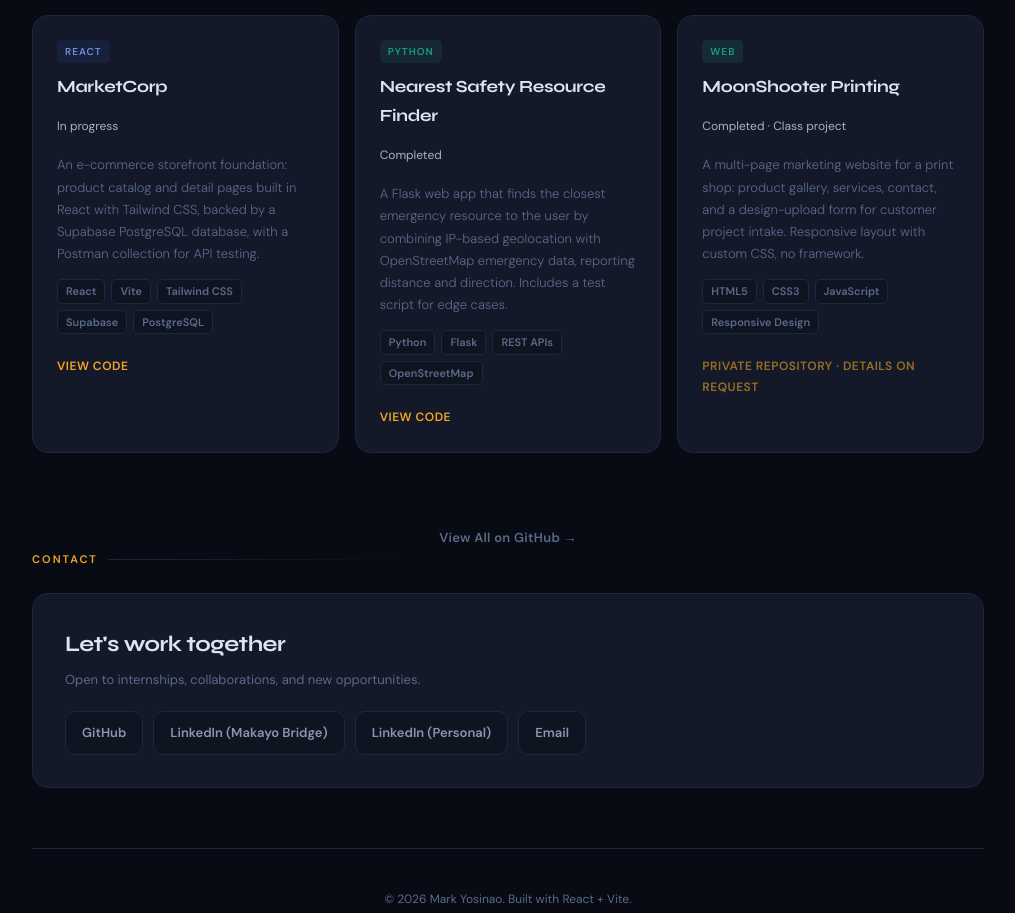
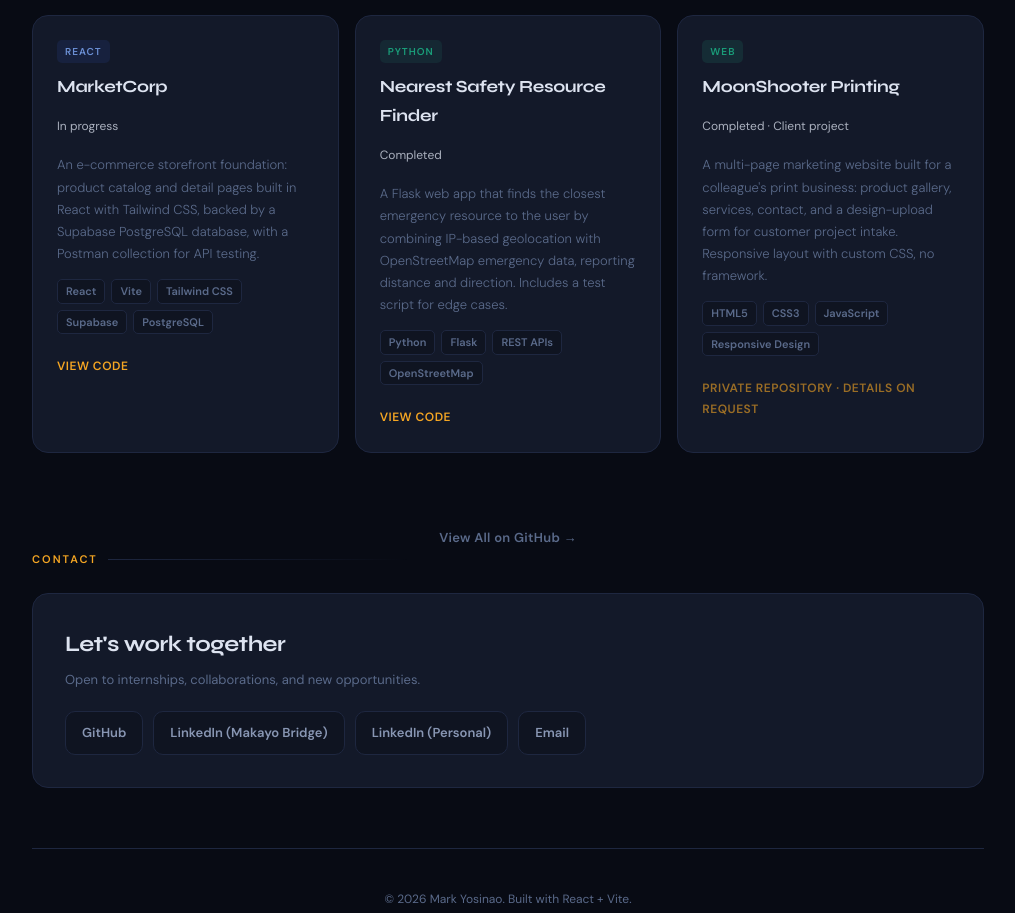
Before and after one commit to makayo/mark-yosinao-portfolio, a React (Vite) app: page / in a window 1280 px wide. Shown: the part 4718-5631 px from the top of the page, without its empty margins (132-1147 px from the left). Built offline with nearby package versions, Linux system fonts and the light colour scheme.

Commit message:
Change project status and description in DeveloperTab
Updated project status and description for clarity.

```diff
--- a/src/components/DeveloperTab.jsx
+++ b/src/components/DeveloperTab.jsx
@@ -201,8 +201,8 @@ const projects = [
     tag: "Web",
     tagClass: "tag-fullstack",
     title: "MoonShooter Printing",
-    status: "Completed · Class project",
-    desc: "A multi-page marketing website for a print shop: product gallery, services, contact, and a design-upload form for customer project intake. Responsive layout with custom CSS, no framework.",
+    status: "Completed · Client project",
+    desc: "A multi-page marketing website built for a colleague's print business: product gallery, services, contact, and a design-upload form for customer project intake. Responsive layout with custom CSS, no framework.",
     stack: ["HTML5", "CSS3", "JavaScript", "Responsive Design"],
     href: null,
     live: null,
```
